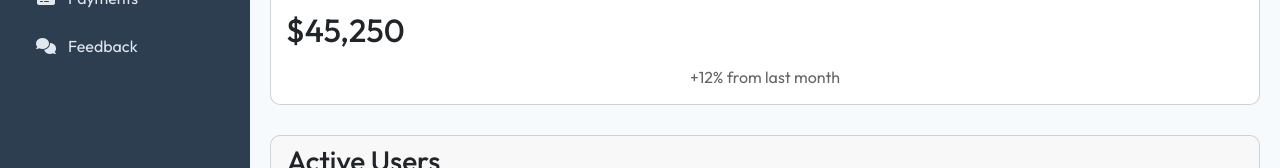
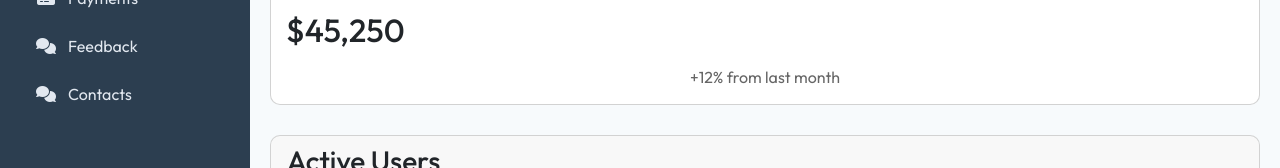
Before and after one commit to PanchalKeyur0806/Complete-Dream-Destination, a React (Vite) app in the folder dream-destination/: page /admin in a window 1280 px wide. Shown: the part 299-467 px from the top of the page. Built offline with nearby package versions, Linux system fonts and the light colour scheme; no server answers; a web font is replaced by a local one.

Commit message:
add /contacts routes in all admin page

```diff
--- a/dream-destination/src/Admin/AdminPanel/AdminPanel.jsx
+++ b/dream-destination/src/Admin/AdminPanel/AdminPanel.jsx
@@ -1,147 +1,3 @@
-// import React from 'react'
-// import './AdminPanel.css'
-// import { Link } from 'react-router-dom'
-
-// function AdminPanel() {
-//   return (
-//      <><div className="overlay"></div><aside className="sidebar">
-//           <div className="brand">
-//               Travel Admin
-//           </div>
-//           <ul className="nav-items">
-//               <li className="nav-item">
-//                   <Link to="/admin" className="nav-link">
-//                       <i className="fas fa-chart-line"></i>
-//                       Overview
-//                   </Link>
-//               </li>
-//               <li className="nav-item">
-//                   <Link to='/user' className="nav-link">
-//                       <i className="fas fa-users"></i>
-//                       Manage Users
-//                   </Link>
-//               </li>
-//               <li className="nav-item">
-//               <Link to='/package' className="nav-link">
-//                       <i className="fas fa-box"></i>
-//                       Packages
-//                   </Link>
-//               </li>
-//               <li className="nav-item">
-//               <Link to='/payment' className="nav-link">
-//                       <i className="fas fa-credit-card"></i>
-//                       Payments
-//                   </Link>
-//               </li>
-//               <li className="nav-item">
-//                   <Link to="/feedback" className="nav-link">
-//                       <i className="fas fa-comments"></i>
-//                       Feedback
-//                   </Link>
-//               </li>
-//           </ul>
-//       </aside><main className="main-content">
-//               <div className="header">
-//                   <div className="menuToggle">
-//                       <i className="fas fa-bars"></i>
-//                   </div>
-//                   <div className="user-info">
-//                       <i className="fas fa-user"></i>
-//                       Admin
-//                   </div>
-//               </div>
-
-//               <div className="overview-cards">
-//                   <div className="card">
-//                       <div className="card-header">
-//                           <h3>Total Revenue</h3>
-//                           <div className="card-icon revenue">
-//                               <i className="fas fa-dollar-sign"></i>
-//                           </div>
-//                       </div>
-//                       <div className="card-body">
-//                           <h2>$45,250</h2>
-//                           <p>+12% from last month</p>
-//                       </div>
-//                   </div>
-//                   <div className="card">
-//                       <div className="card-header">
-//                           <h3>Active Users</h3>
-//                           <div className="card-icon users">
-//                               <i className="fas fa-users"></i>
-//                           </div>
-//                       </div>
-//                       <div className="card-body">
-//                           <h2>1,250</h2>
-//                           <p>+5% from last month</p>
-//                       </div>
-//                   </div>
-//                   <div className="card">
-//                       <div className="card-header">
-//                           <h3>Total Packages</h3>
-//                           <div className="card-icon packages">
-//                               <i className="fas fa-box"></i>
-//                           </div>
-//                       </div>
-//                       <div className="card-body">
-//                           <h2>85</h2>
-//                           <p>+3 new packages</p>
-//                       </div>
-//                   </div>
-//                   <div className="card">
-//                       <div className="card-header">
-//                           <h3>Feedback</h3>
-//                           <div className="card-icon feedback">
-//                               <i className="fas fa-comments"></i>
-//                           </div>
-//                       </div>
-//                       <div className="card-body">
-//                           <h2>4.8/5</h2>
-//                           <p>Based on 450 reviews</p>
-//                       </div>
-//                   </div>
-//               </div>
-
-//               <div className="table-container">
-//                   <h2>User Insights</h2>
-//                   <table className="table">
-//                       <thead>
-//                           <tr>
-//                               <th>Name</th>
-//                               <th>Package</th>
-//                               <th>Bookings</th>
-//                               <th>Total Spend</th>
-//                               <th>Last Active</th>
-//                               <th>Status</th>
-//                           </tr>
-//                       </thead>
-//                       <tbody>
-//                           <tr>
-//                               <td data-label="Name">John Doe</td>
-//                               <td data-label="Package">Bali Adventure</td>
-//                               <td data-label="Bookings">3</td>
-//                               <td data-label="Total Spend">$4,500</td>
-//                               <td data-label="Last Active">2 days ago</td>
-//                               <td data-label="Status"><span className="status active">Active</span></td>
-//                           </tr>
-//                           <tr>
-//                               <td data-label="Name">Jane Smith</td>
-//                               <td data-label="Package">Paris Explorer</td>
-//                               <td data-label="Bookings">2</td>
-//                               <td data-label="Total Spend">$3,200</td>
-//                               <td data-label="Last Active">1 week ago</td>
-//                               <td data-label="Status"><span className="status inactive">Inactive</span></td>
-//                           </tr>
-//                       </tbody>
-//                   </table>
-//               </div>
-//           </main></>
-
-//   )
-// }
-
-// export default AdminPanel
-
 import React, { useState } from "react";
 import { Link } from "react-router-dom";
 import "./AdminPanel.css";
@@ -195,6 +51,12 @@ function AdminPanel() {
             <Link to="/feedback" className="nav-link" onClick={closeSidebar}>
               <i className="fas fa-comments"></i>
               Feedback
+            </Link>
+          </li>
+          <li className="nav-item">
+            <Link to="/contacts" className="nav-link" onClick={closeSidebar}>
+              <i className="fas fa-comments"></i>
+              Contacts
             </Link>
           </li>
         </ul>
--- a/dream-destination/src/Admin/Feedback/Feedback.jsx
+++ b/dream-destination/src/Admin/Feedback/Feedback.jsx
@@ -162,6 +162,12 @@ const Feedback = () => {
               Feedback
             </Link>
           </li>
+          <li className="nav-item">
+            <Link to="/contacts" className="nav-link active">
+              <i className="fas fa-comments"></i>
+              Contacts
+            </Link>
+          </li>
         </ul>
       </aside>
 
--- a/dream-destination/src/Admin/Package/Package.jsx
+++ b/dream-destination/src/Admin/Package/Package.jsx
@@ -379,6 +379,11 @@ const Package = () => {
               Feedback
             </Link>
           </li>
+          <li className="nav-item">
+            <Link to="/contacts" className="nav-link" onClick={closeSidebar}>
+              Contacts
+            </Link>
+          </li>
         </ul>
         {window.innerWidth <= 768 && (
           <button
--- a/dream-destination/src/Admin/Payment/Payment.jsx
+++ b/dream-destination/src/Admin/Payment/Payment.jsx
@@ -121,6 +121,12 @@ function Payment() {
             <Link to="/feedback" className="nav-link">
               <i className="fas fa-comments"></i>
               Feedback
+            </Link>
+          </li>
+          <li className="nav-item">
+            <Link to="/contacts" className="nav-link">
+              <i className="fas fa-comments"></i>
+              Contacts
             </Link>
           </li>
         </ul>
--- a/dream-destination/src/Admin/User/User.jsx
+++ b/dream-destination/src/Admin/User/User.jsx
@@ -118,6 +118,11 @@ function User() {
               <i className="fas fa-comments"></i> Feedback
             </Link>
           </li>
+          <li className="nav-item">
+            <Link to="/contacts" className="nav-link">
+              <i className="fas fa-comments"></i> Contacts
+            </Link>
+          </li>
         </ul>
       </aside>
 
```
